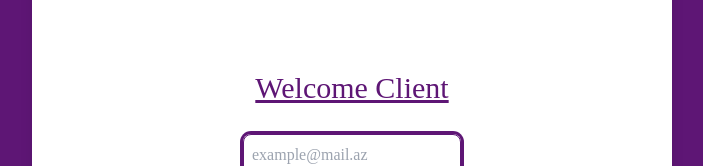
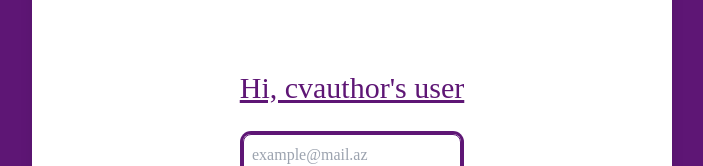
Before and after one commit to InalXan/cvauthor, a Vue app: page /login in a window 1280 px wide. Shown: the part 183-349 px from the top of the page, without its empty margins (288-991 px from the left). Built offline with nearby package versions, Linux system fonts and the light colour scheme; a web font is replaced by a local one.

Commit message:
login ui update

```diff
--- a/src/views/auth/LoginView.vue
+++ b/src/views/auth/LoginView.vue
@@ -17,7 +17,7 @@ import RouterIconUtil from '@/utils/RouterIconUtil.vue'
           icon="home"
         />
       </div>
-      <HeaderUtil title="Welcome Client" class="text-primary text-3xl underline" />
+      <HeaderUtil title="Hi, cvauthor's user" class="text-primary text-3xl underline" />
       <form action="" class="flex flex-col">
         <InputUtil
           class="m-2 w:1/2 border text-primary ring select-none border-primary ring-primary"
```
